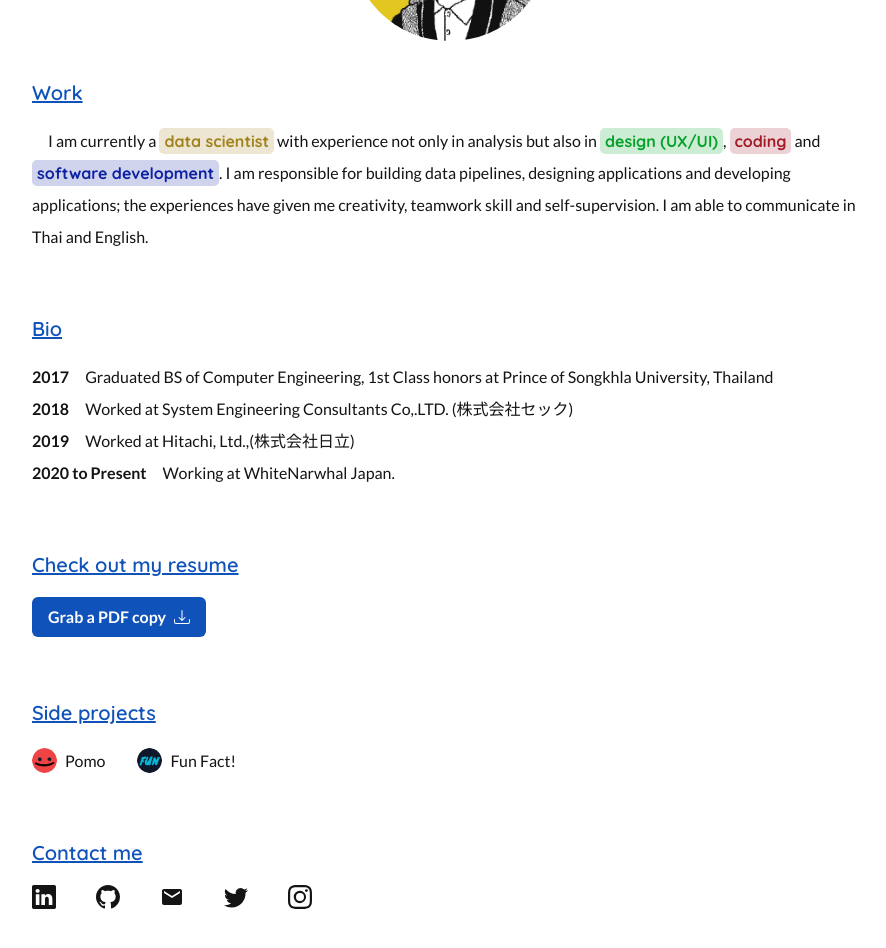
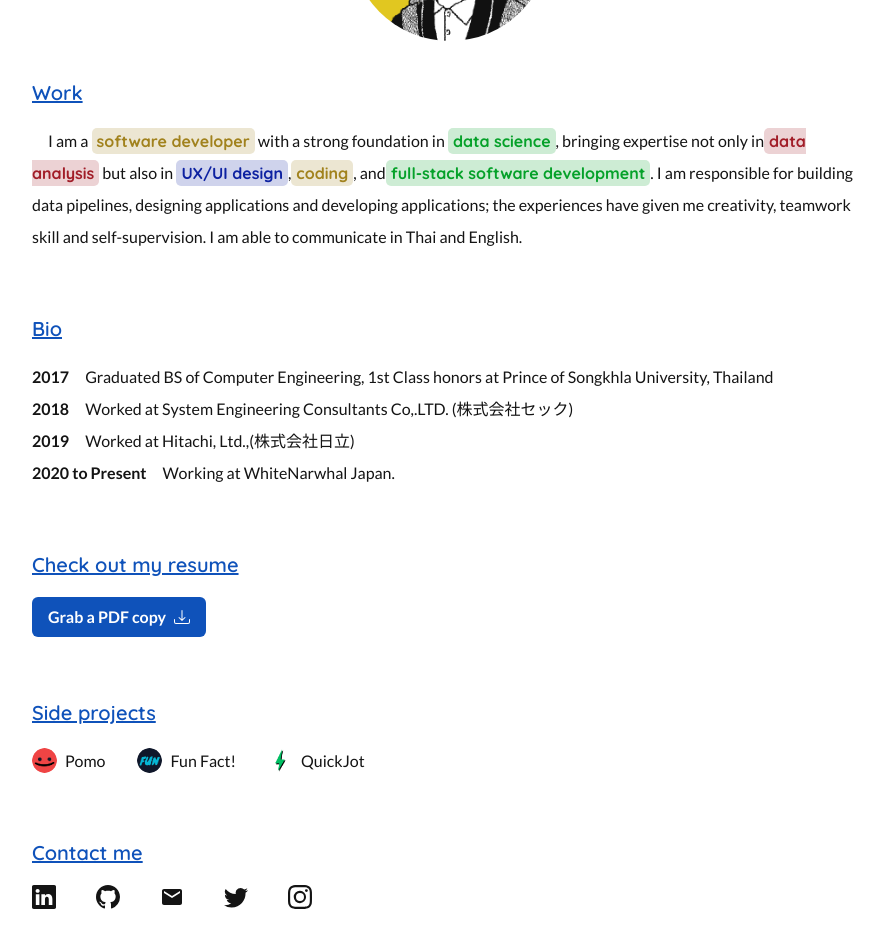
Before and after one commit to lucksika/joi-homepage, a Next.js app: page / in a window 1280 px wide. Shown: the part 440-1388 px from the top of the page, without its empty margins (190-1076 px from the left). Built offline with nearby package versions, Linux system fonts and the light colour scheme.

Commit message:
update info and add QuickJot

```diff
--- a/pages/index.js
+++ b/pages/index.js
@@ -79,13 +79,14 @@
             <Section delay={0.1}>
               <Heading variant="title">Work</Heading>
               <Text fontSize={16}>
-                &emsp;I am currently a{" "}
-                <Badge text="data scientist" color="yellow" /> with experience
-                not only in analysis but also in{" "}
-                <Badge text="design (UX/UI)" color="green" />,{" "}
-                <Badge text="coding" color="red" /> and{" "}
-                <Badge text="software development" color="blue" />. I am
-                responsible for building data pipelines, designing applications
+                &emsp;I am a{" "}
+                <Badge text="software developer" color="yellow" /> with a strong foundation in {" "}
+                <Badge text="data science" color="green" />,{" "} bringing expertise not only in
+                <Badge text="data analysis" color="red" /> but also in{" "}
+                <Badge text="UX/UI design" color="blue" />,
+                <Badge text="coding" color="yellow" />, and
+                <Badge text="full-stack software development" color="green" />.
+                I am responsible for building data pipelines, designing applications
                 and developing applications; the experiences have given me
                 creativity, teamwork skill and self-supervision. I am able to
                 communicate in Thai and English.
@@ -174,6 +175,20 @@
                     Fun Fact!
                   </Link>
                 </Flex>
+                <Flex alignItems="center" gap={2}>
+                  <Image
+                    src="/images/quick_jot_logo.png"
+                    borderRadius="full"
+                    boxSize="25px"
+                    alt="quick-jot-six"
+                  />
+                  <Link
+                    href="https://quick-jot-six.vercel.app/"
+                    fontSize={16}
+                  >
+                    QuickJot
+                  </Link>
+                </Flex>
               </Flex>
             </Section>
           </div>
```
Also changed, not shown: public/images/quick_jot_logo.png (added).
